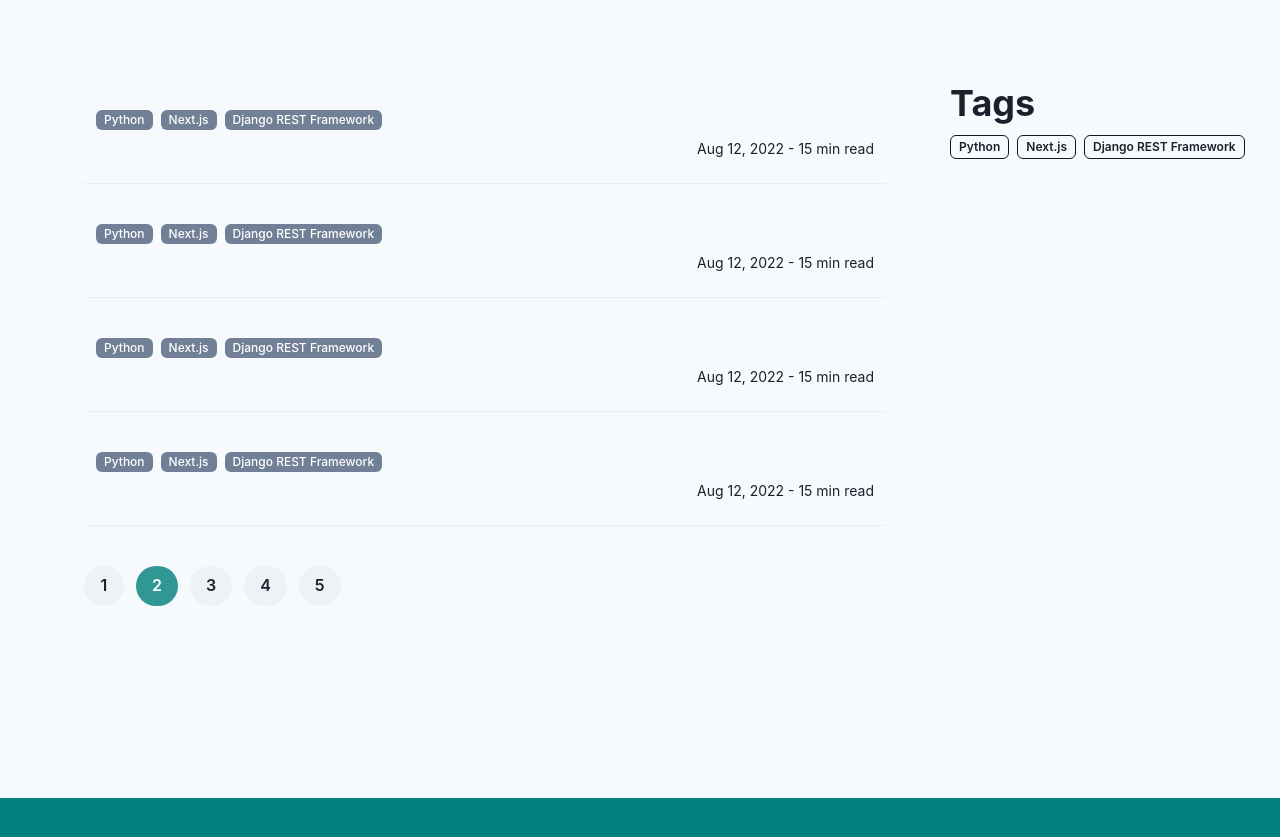
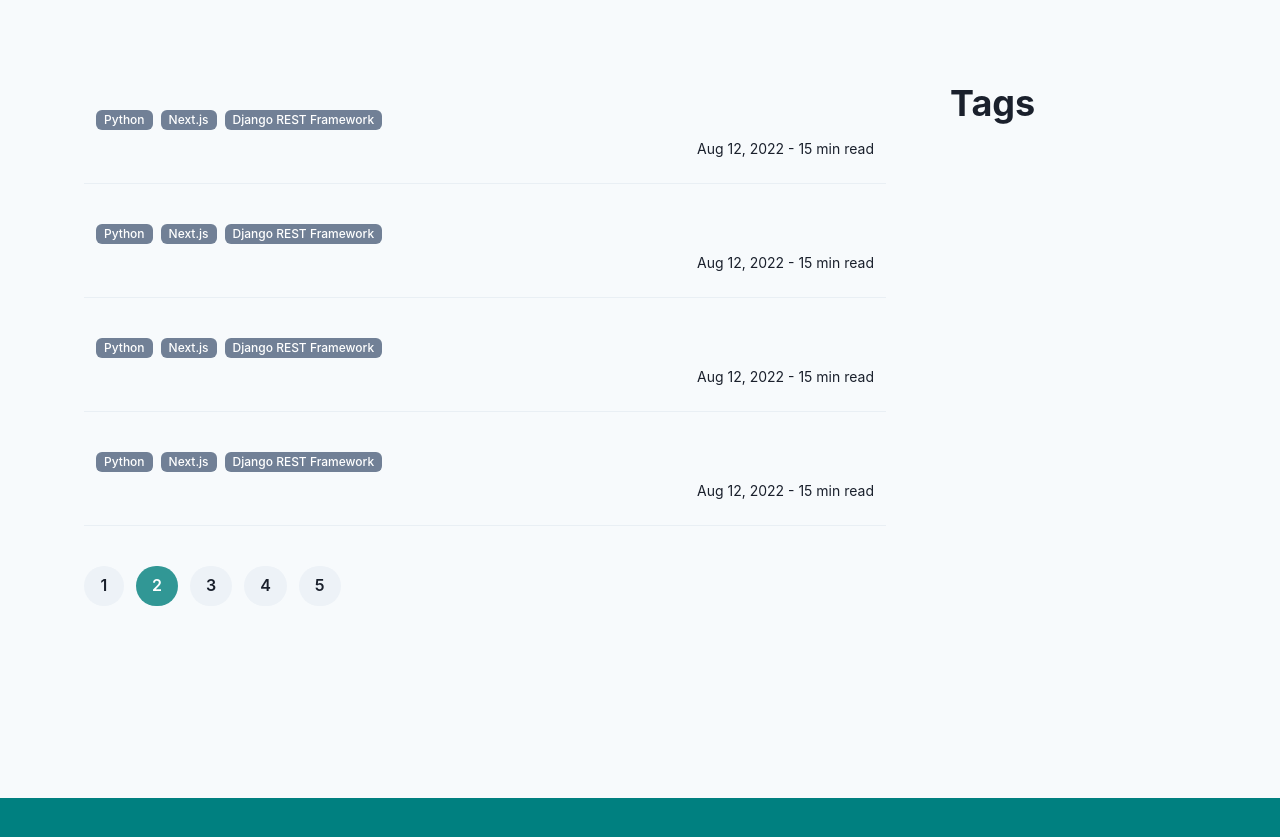
Before and after one commit to satoshi99/portfolio-page, a Next.js app: page /blog in a window 1280 px wide. Shown: the part 802-1639 px from the top of the page. Built offline with nearby package versions, Linux system fonts and the light colour scheme.

Commit message:
fix props

```diff
--- a/src/components/templates/blog/TagList.tsx
+++ b/src/components/templates/blog/TagList.tsx
@@ -4,35 +4,18 @@ import { ChakraLink } from '../../atoms/ChakraLink'
 import { TagButton } from '../../atoms/buttons/TagButton'
 import { Tag } from '../../../types/main'
 
-export const TagList = () => {
-  const tags: Tag[] = [
-    {
-      _id: '1',
-      title: 'Python',
-      slug: 'python',
-      posts: [],
-    },
-    {
-      _id: '2',
-      title: 'Next.js',
-      slug: 'nextjs',
-      posts: [],
-    },
-    {
-      _id: '3',
-      title: 'Django REST Framework',
-      slug: 'django-rest-framework',
-      posts: [],
-    },
-  ]
+type Props = {
+  tags: Tag[]
+}
 
+export const TagList = ({ tags }: Props) => {
   return (
     <Stack direction="column" alignItems="baseline">
       <Heading>Tags</Heading>
 
       <Flex direction="row" wrap="wrap" gap="2">
         {tags?.map((tag) => (
-          <Link key={tag._id} href={`/posts/tags/${tag.slug}`} passHref>
+          <Link key={tag.id} href={`/posts/tags/${tag.slug}`} passHref>
             <ChakraLink>
               <TagButton title={tag.title} />
             </ChakraLink>
```
